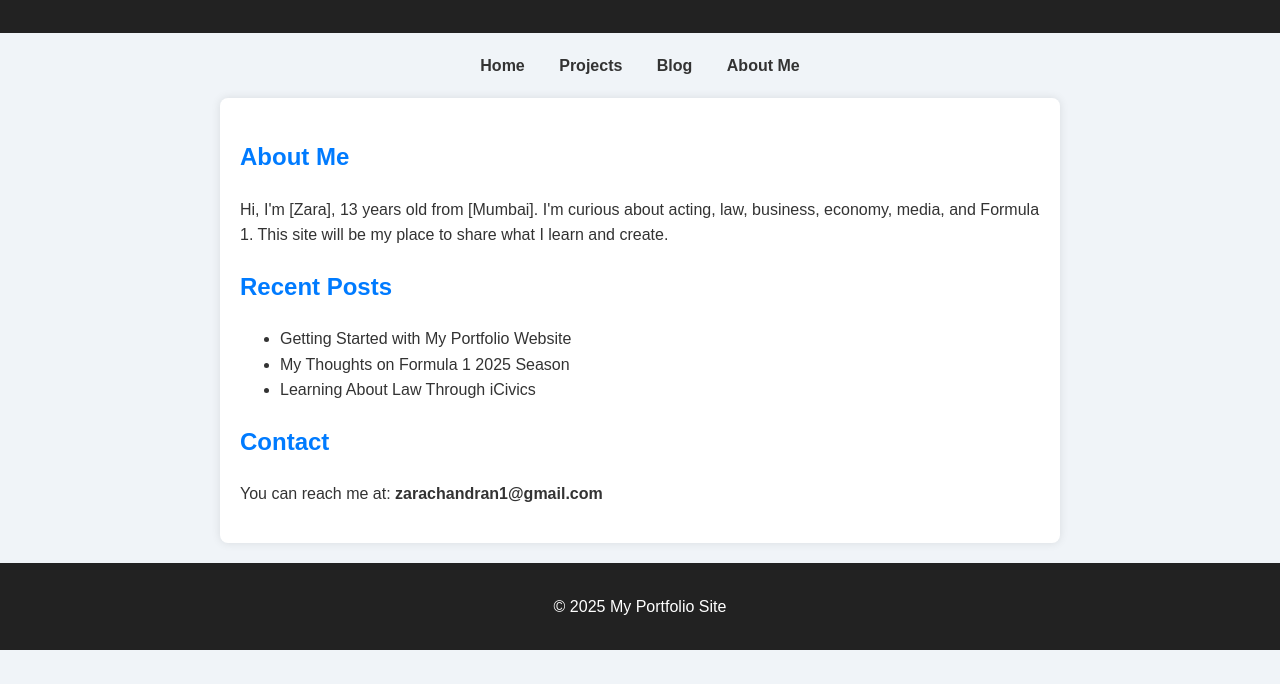
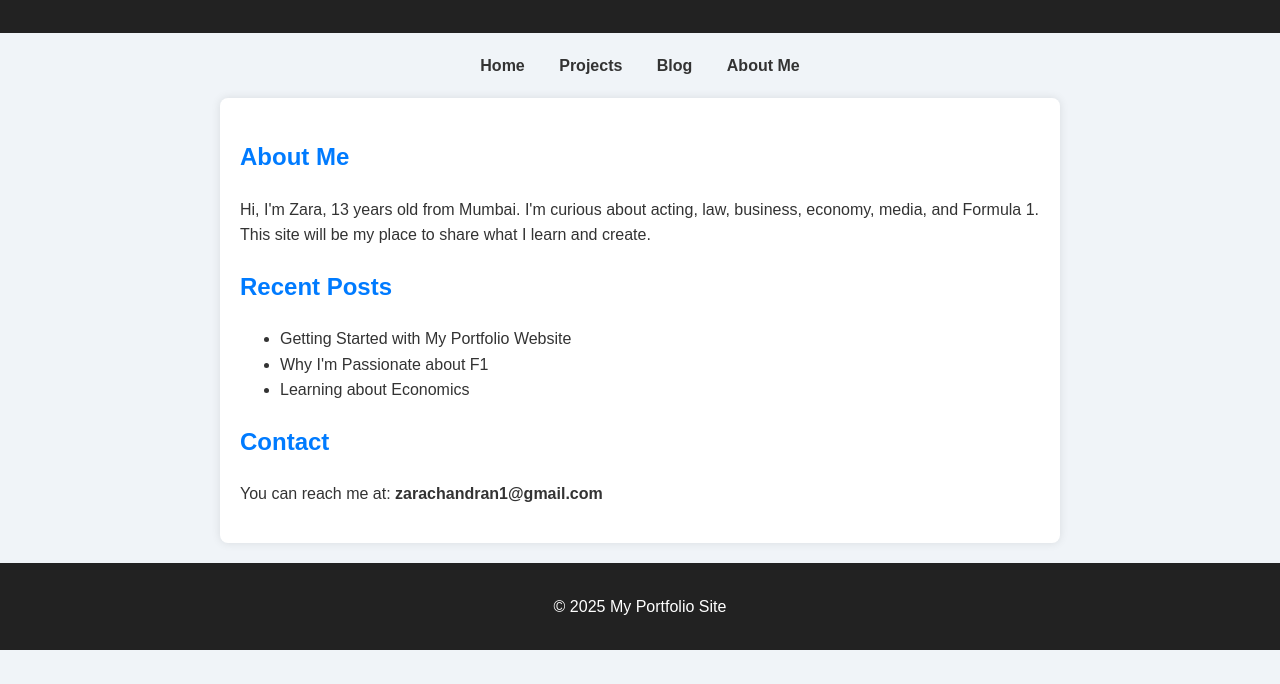
Before and after one commit to zara-portfolio/zara-portfolio.github.io, a plain HTML site: page index.html in a window 1280 px wide. Shown: the part 116-800 px from the top of the page. Drawn offline with Linux system fonts and the light colour scheme.

Commit message:
Update index.html

```diff
--- a/index.html
+++ b/index.html
@@ -69,13 +69,13 @@
     </nav>
     <div class="container">
       <h2>About Me</h2>
-      <p>Hi, I'm [Zara], 13 years old from [Mumbai]. I'm curious about acting, law, business, economy, media, and Formula 1. This site will be my place to share what I learn and create.</p>
+      <p>Hi, I'm Zara, 13 years old from Mumbai. I'm curious about acting, law, business, economy, media, and Formula 1. This site will be my place to share what I learn and create.</p>
 
       <h2>Recent Posts</h2>
       <ul>
         <li>Getting Started with My Portfolio Website</li>
-        <li>My Thoughts on Formula 1 2025 Season</li>
-        <li>Learning About Law Through iCivics</li>
+        <li>Why I'm Passionate about F1 </li>
+        <li>Learning about Economics</li>
       </ul>
 
       <h2>Contact</h2>
```
